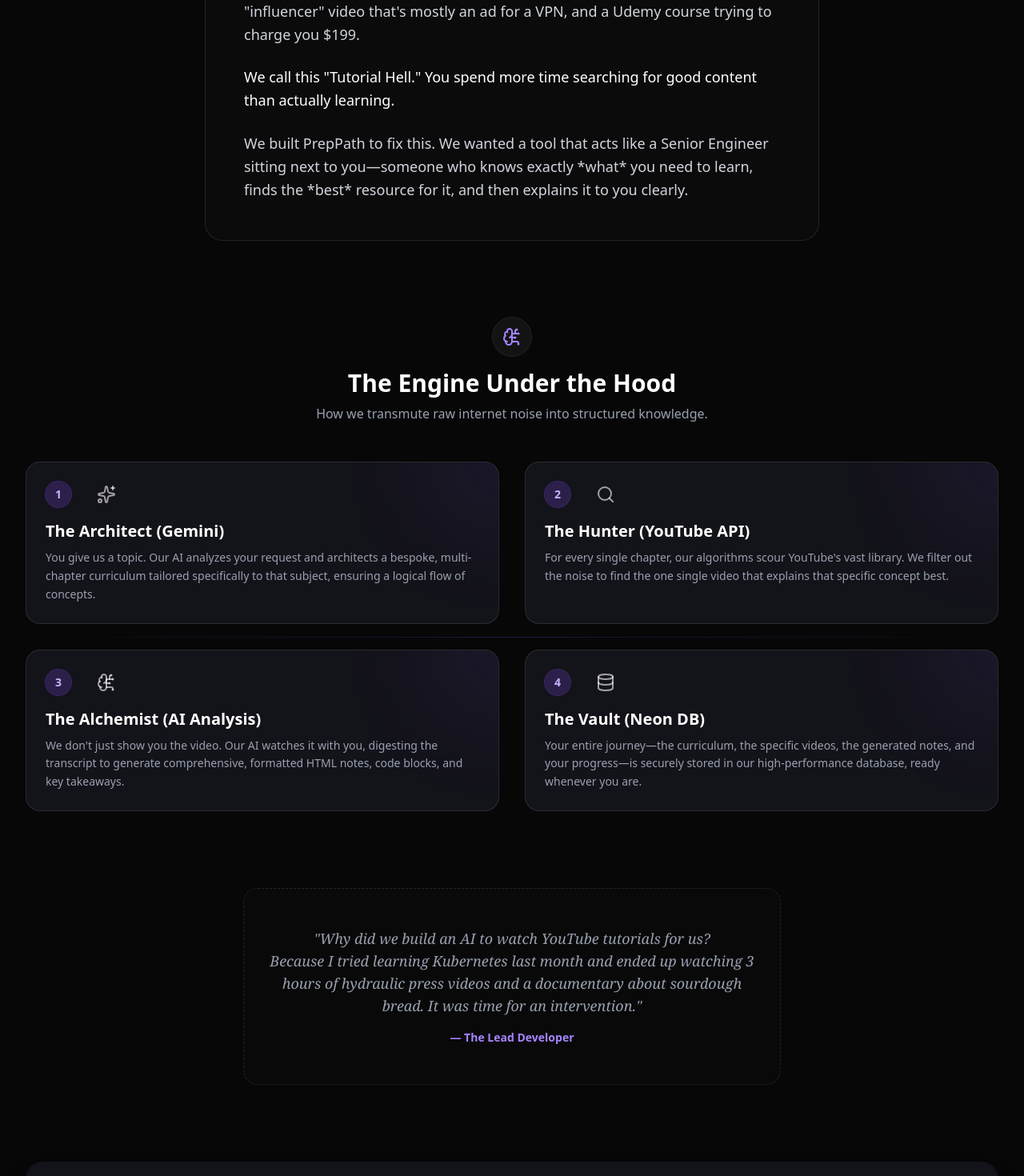
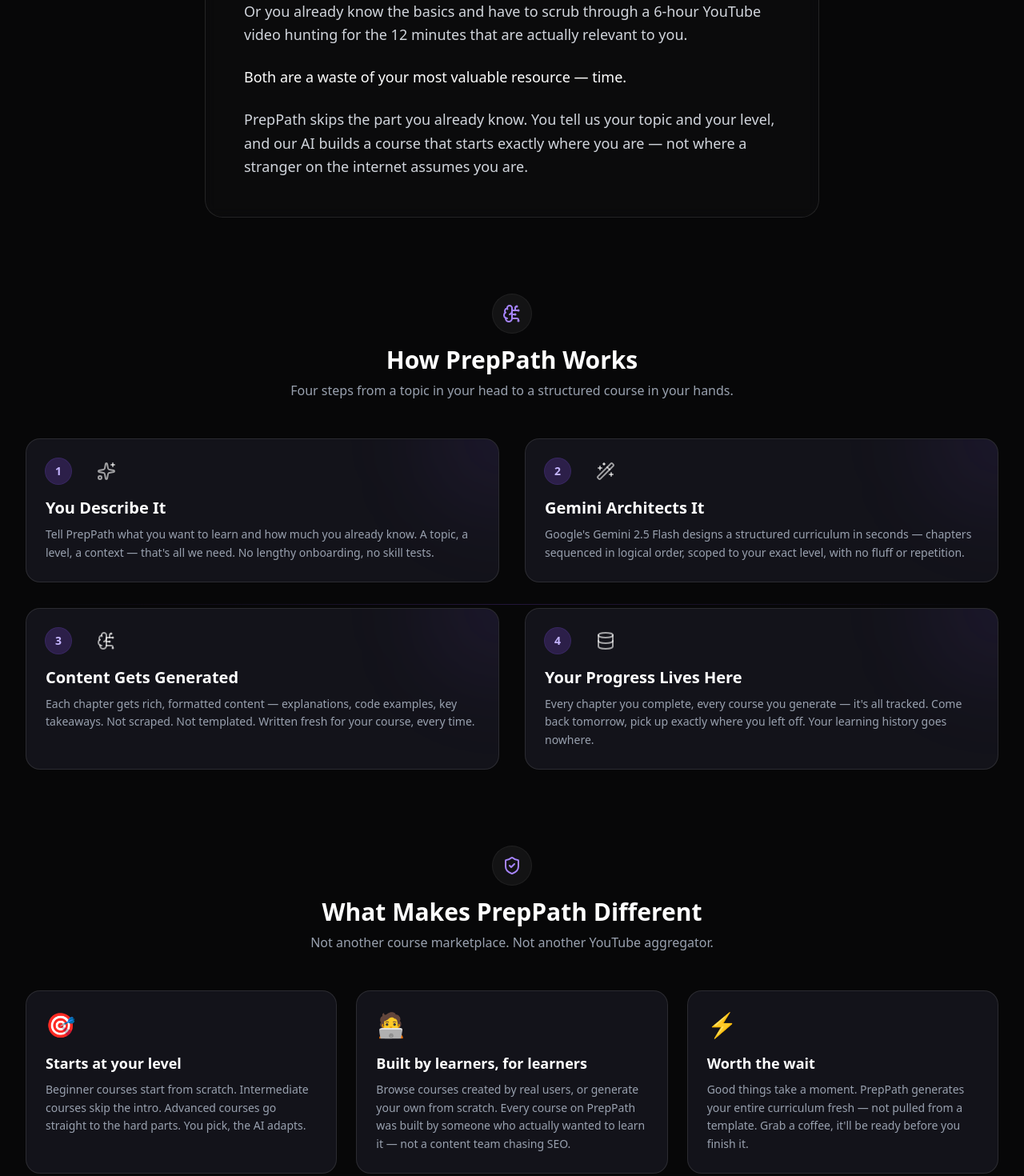
Before and after one commit to ashu-cloud/PrepPath, a Next.js app: page /blog in a window 1280 px wide. Shown: the part 800-2270 px from the top of the page at 80% size. Built offline with nearby package versions, Linux system fonts and the light colour scheme.

Commit message:
Done some cosmetic changes

```diff
--- a/src/app/(home)/blog/page.tsx
+++ b/src/app/(home)/blog/page.tsx
@@ -6,11 +6,11 @@
   BrainCircuit,
   Search,
   Database,
-  Code2,
   Rocket,
   Quote,
   ArrowRight,
-  Zap
+  Wand2,
+  ShieldCheck,
 } from 'lucide-react'
 import Link from 'next/link'
 import { Button } from '@/components/ui/button'
@@ -34,7 +34,6 @@
 function WorkflowCard({ icon: Icon, title, description, step }: { icon: any, title: string, description: string, step: number }) {
   return (
     <div className="relative flex flex-col items-start p-6 rounded-2xl border border-white/10 bg-[#13131a] overflow-hidden group hover:border-violet-500/50 transition-all duration-300">
-        {/* Abstract Background Glow */}
       <div className="absolute -top-20 -right-20 h-40 w-40 rounded-full bg-violet-500/10 blur-[60px] group-hover:bg-violet-500/20 transition-all"></div>
 
       <div className="relative z-10 flex items-center gap-4 mb-4">
@@ -59,25 +58,24 @@
   return (
     <div className="min-h-screen bg-[#070708] overflow-hidden">
 
-      {/* --- HERO SECTION --- */}
+      {/* --- HERO --- */}
       <div className="relative py-24 sm:py-32 overflow-hidden">
-        {/* CSS-based Hero Art (No external images needed) */}
         <div className="pointer-events-none absolute inset-0 overflow-hidden">
           <div className="absolute left-1/2 top-0 h-[1000px] w-[1000px] -translate-x-1/2 bg-[radial-gradient(ellipse_at_center,_var(--tw-gradient-stops))] from-violet-600/20 via-[#070708]/0 to-[#070708]/0 blur-[100px]"></div>
         </div>
 
         <div className="relative mx-auto max-w-7xl px-6 lg:px-8 text-center">
           <div className="inline-flex items-center gap-2 rounded-full border border-violet-500/20 bg-violet-500/10 px-4 py-1.5 text-[0.7rem] font-bold uppercase tracking-widest text-violet-400 mb-6 animate-in fade-in slide-in-from-bottom-4 duration-700">
-                <Rocket className="h-3 w-3" /> The Story Behind The Platform
+            <Rocket className="h-3 w-3" /> Why We Built This
           </div>
           <h1 className="font-display text-5xl font-extrabold tracking-tight text-white sm:text-7xl animate-in fade-in slide-in-from-bottom-6 duration-700 delay-100">
-            Engineered to End <br />
+            Learning That Actually <br />
             <span className="bg-gradient-to-r from-violet-400 via-fuchsia-400 to-cyan-400 bg-clip-text text-transparent">
-              Tutorial Hell.
+              Fits Your Brain.
             </span>
           </h1>
           <p className="mx-auto mt-8 max-w-2xl text-lg leading-8 text-gray-400 animate-in fade-in slide-in-from-bottom-8 duration-700 delay-200">
-            PrepPath isn't just another course platform. It's an AI-driven engine designed to cut through the noise of the internet and build the perfect learning path just for you.
+            PrepPath isn't a course library. It's an AI that builds your course from scratch — structured around what you already know, not what a content creator decided to record three years ago.
           </p>
         </div>
       </div>
@@ -85,87 +83,121 @@
 
       <div className="mx-auto max-w-7xl px-6 lg:px-8 pb-24">
 
-        {/* --- THE MOTIVATION --- */}
+        {/* --- THE WHY --- */}
         <div className="relative z-10 mx-auto max-w-3xl rounded-3xl border border-white/10 bg-white/[0.02] p-8 sm:p-12 backdrop-blur-sm mb-24">
           <div className="absolute -top-4 -left-4">
             <Quote className="h-12 w-12 text-violet-500/20 transform -scale-x-100" />
           </div>
-            <h3 className="text-2xl font-bold text-white mb-6">The "Why"</h3>
+          <h3 className="text-2xl font-bold text-white mb-6">The Problem We're Solving</h3>
           <div className="space-y-6 text-gray-300 leading-relaxed text-lg font-light">
             <p>
-                    Let's be real. Learning a new technical skill in {new Date().getFullYear()} is overwhelming. You want to learn "System Design," so you type it into YouTube.
+              Every course platform assumes you know nothing. So you sit through 40 minutes of "what is a variable" before they get to the thing you actually came for.
             </p>
             <p>
-                    What do you get? A 4-hour lecture recorded on a potato in 2016, a 10-minute "influencer" video that's mostly an ad for a VPN, and a Udemy course trying to charge you $199.
+              Or you already know the basics and have to scrub through a 6-hour YouTube video hunting for the 12 minutes that are actually relevant to you.
             </p>
             <p className="font-medium text-white">
-                    We call this "Tutorial Hell." You spend more time searching for good content than actually learning.
+              Both are a waste of your most valuable resource — time.
             </p>
             <p>
-                    We built PrepPath to fix this. We wanted a tool that acts like a Senior Engineer sitting next to you—someone who knows exactly *what* you need to learn, finds the *best* resource for it, and then explains it to you clearly.
+              PrepPath skips the part you already know. You tell us your topic and your level, and our AI builds a course that starts exactly where you are — not where a stranger on the internet assumes you are.
             </p>
           </div>
         </div>
 
 
-        {/* --- HOW IT WORKS (THE ENGINE) --- */}
+        {/* --- HOW IT WORKS --- */}
         <SectionHeader
           icon={BrainCircuit}
-            title="The Engine Under the Hood"
-            subtitle="How we transmute raw internet noise into structured knowledge."
+          title="How PrepPath Works"
+          subtitle="Four steps from a topic in your head to a structured course in your hands."
         />
 
         <div className="grid grid-cols-1 md:grid-cols-2 gap-6 lg:gap-8 mb-24 relative">
-            {/* Connecting Line for Desktop */}
           <div className="absolute top-1/2 left-0 w-full h-px bg-gradient-to-r from-transparent via-violet-500/20 to-transparent hidden lg:block"></div>
 
           <WorkflowCard
             step={1}
             icon={Sparkles}
-                title="The Architect (Gemini)"
-                description="You give us a topic. Our AI analyzes your request and architects a bespoke, multi-chapter curriculum tailored specifically to that subject, ensuring a logical flow of concepts."
+            title="You Describe It"
+            description="Tell PrepPath what you want to learn and how much you already know. A topic, a level, a context — that's all we need. No lengthy onboarding, no skill tests."
           />
           <WorkflowCard
             step={2}
-                icon={Search}
-                title="The Hunter (YouTube API)"
-                description="For every single chapter, our algorithms scour YouTube's vast library. We filter out the noise to find the one single video that explains that specific concept best."
+            icon={Wand2}
+            title="Gemini Architects It"
+            description="Google's Gemini 2.5 Flash designs a structured curriculum in seconds — chapters sequenced in logical order, scoped to your exact level, with no fluff or repetition."
           />
           <WorkflowCard
             step={3}
             icon={BrainCircuit}
-                title="The Alchemist (AI Analysis)"
-                description="We don't just show you the video. Our AI watches it with you, digesting the transcript to generate comprehensive, formatted HTML notes, code blocks, and key takeaways."
+            title="Content Gets Generated"
+            description="Each chapter gets rich, formatted content — explanations, code examples, key takeaways. Not scraped. Not templated. Written fresh for your course, every time."
           />
           <WorkflowCard
             step={4}
             icon={Database}
-                title="The Vault (Neon DB)"
-                description="Your entire journey—the curriculum, the specific videos, the generated notes, and your progress—is securely stored in our high-performance database, ready whenever you are."
+            title="Your Progress Lives Here"
+            description="Every chapter you complete, every course you generate — it's all tracked. Come back tomorrow, pick up exactly where you left off. Your learning history goes nowhere."
           />
         </div>
 
 
-        {/* --- THE HUMOR BREAK --- */}
+        {/* --- WHAT MAKES US DIFFERENT --- */}
+        <SectionHeader
+          icon={ShieldCheck}
+          title="What Makes PrepPath Different"
+          subtitle="Not another course marketplace. Not another YouTube aggregator."
+        />
+
+        <div className="grid grid-cols-1 md:grid-cols-3 gap-6 mb-24">
+          {[
+            {
+              title: "Starts at your level",
+              desc: "Beginner courses start from scratch. Intermediate courses skip the intro. Advanced courses go straight to the hard parts. You pick, the AI adapts.",
+              emoji: "🎯"
+            },
+           {
+            title: "Built by learners, for learners",
+            desc: "Browse courses created by real users, or generate your own from scratch. Every course on PrepPath was built by someone who actually wanted to learn it — not a content team chasing SEO.",
+            emoji: "🧑‍💻"
+          },
+            {
+              title: "Worth the wait",
+              desc: "Good things take a moment. PrepPath generates your entire curriculum fresh — not pulled from a template. Grab a coffee, it'll be ready before you finish it.",
+              emoji: "⚡"
+            },
+          ].map(({ title, desc, emoji }) => (
+            <div key={title} className="flex flex-col p-6 rounded-2xl border border-white/10 bg-[#13131a] hover:border-violet-500/30 transition-all duration-300">
+              <span className="mb-4 text-3xl">{emoji}</span>
+              <h3 className="mb-2 text-lg font-bold text-white">{title}</h3>
+              <p className="text-sm leading-relaxed text-gray-400">{desc}</p>
+            </div>
+          ))}
+        </div>
+
+
+        {/* --- THE JOKE --- */}
         <div className="mx-auto max-w-2xl text-center mb-24 py-12 px-6 rounded-2xl border border-dashed border-white/10 bg-white/[0.01]">
           <p className="text-lg text-gray-400 italic font-serif">
-                "Why did we build an AI to watch YouTube tutorials for us? <br />
-                Because I tried learning Kubernetes last month and ended up watching 3 hours of hydraulic press videos and a documentary about sourdough bread. It was time for an intervention."
+            "A junior dev asks his senior: 'How long will it take to learn React?'<br />
+            The senior thinks for a moment and says: 'About two weeks.'<br />
+            The junior is relieved. 'Oh great, that's not bad at all.'<br />
+            The senior nods slowly. 'Yeah. Two weeks to learn it. The next three years are just to figure out when not to use it.'"
           </p>
-            <p className="mt-4 text-sm font-bold text-violet-400">— The Lead Developer</p>
+          <p className="mt-4 text-sm font-bold text-violet-400">— Every senior engineer ever</p>
         </div>
 
 
         {/* --- CTA --- */}
         <div className="relative isolate overflow-hidden rounded-3xl bg-[#13131a] px-6 py-24 shadow-2xl sm:px-24 xl:py-32 text-center">
-            {/* Abstract heavy glow effect */}
           <div className="absolute -top-[30%] left-1/2 -z-10 h-[150%] w-[150%] -translate-x-1/2 bg-[radial-gradient(circle_at_center,_var(--tw-gradient-stops))] from-violet-600/30 via-[#070708]/50 to-[#070708] blur-[100px]"></div>
 
           <h2 className="mx-auto max-w-2xl text-3xl font-bold tracking-tight text-white sm:text-4xl">
-                Stop searching. Start learning.
+            Your next skill is 30 seconds away.
           </h2>
           <p className="mx-auto mt-6 max-w-xl text-lg leading-8 text-gray-300">
-                Your personalized learning path is 30 seconds away. Let our AI do the heavy lifting so you can focus on mastering the skill.
+            Type a topic. Pick your level. Let the AI do the curriculum design. You just have to show up and learn.
           </p>
           <div className="mt-10 flex items-center justify-center gap-x-6">
             <Link href="/sign-up">
```
Also changed, not shown: src/app/api/generate-course-layout/route.ts (+28 -24 lines), src/app/workspace/_components/AppHeader.tsx (+5 -2 lines), src/app/workspace/_components/HeaderJokes.tsx (added, +69 -0 lines). Lines whose indentation alone changed are shown as unchanged.
